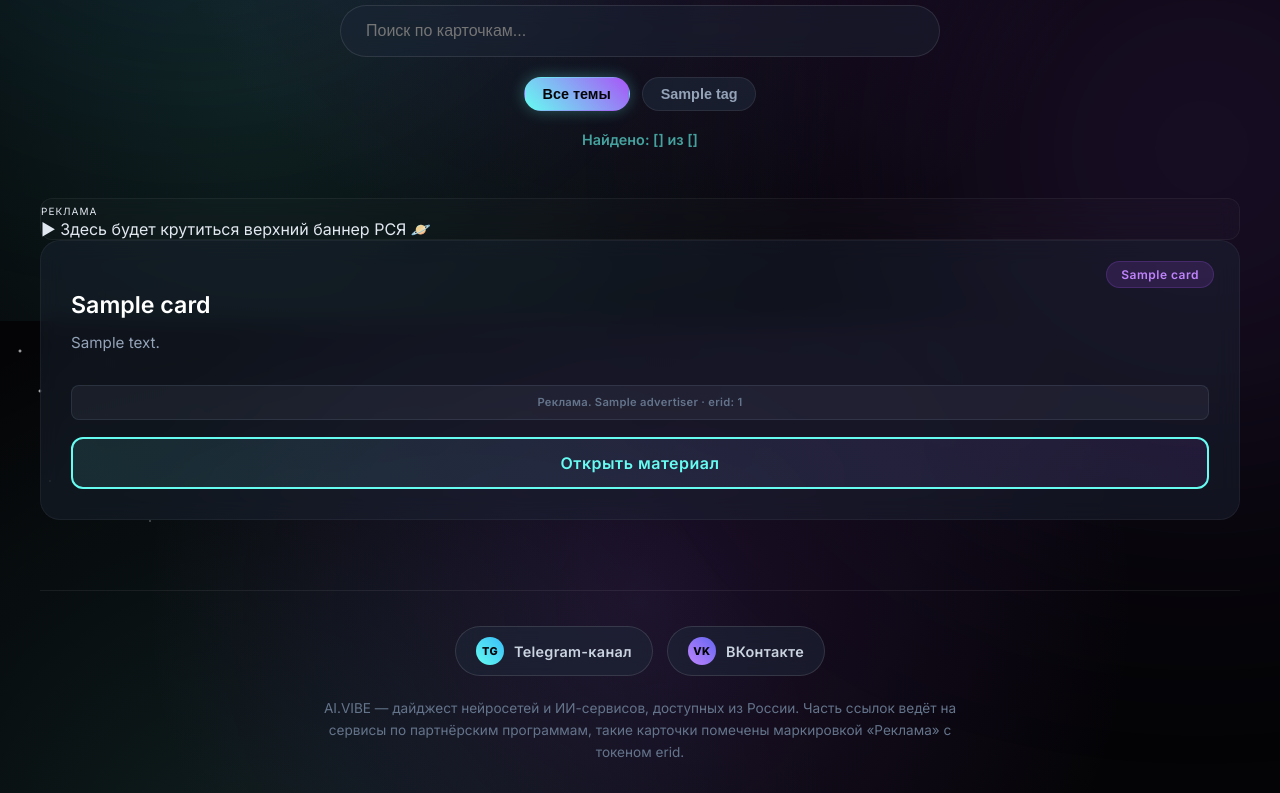
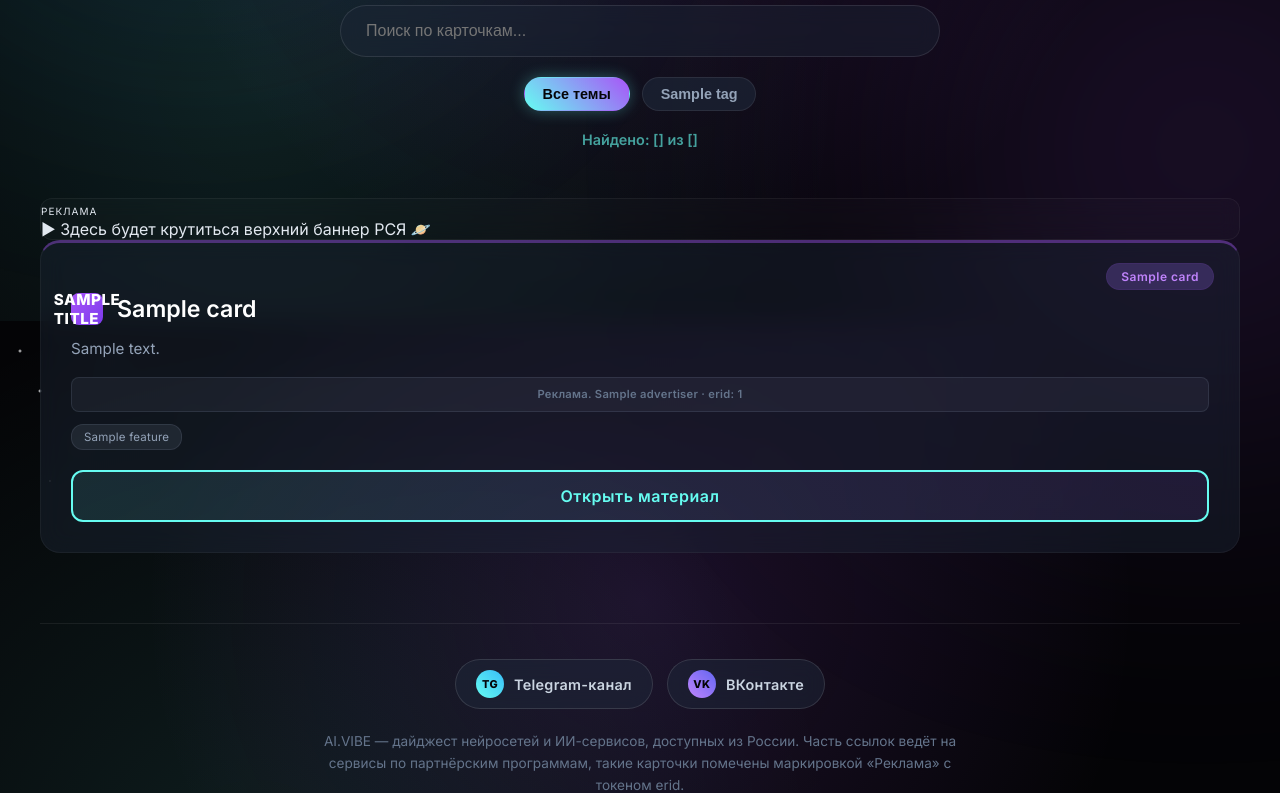
Before and after one commit to DianaAmazo125/ai-digest-vibe, a Flask app: template templates/index.html in a window 1280 px wide. Shown: the part 479-1272 px from the top of the page. Run offline with Flask 3, Linux system fonts and the light colour scheme; the template is opened without the code that fills it: most values are stand-ins (such as "Sample title", 1, 10 or a date in 2020).

Commit message:
feat: add referral links, 3 new cards, tag redesign and Timeweb verification

```diff
--- a/app.py
+++ b/app.py
@@ -45,6 +45,16 @@ def load_digest_data():
     with open(json_path, 'r', encoding='utf-8') as f:
         return json.load(f)
 
+@app.route('/b238bb2c00da1224d5d7d3f2dd896277.txt')
+def timeweb_verify():
+    """Файл подтверждения прав на домен для Timeweb Cloud"""
+    static_path = os.path.join(app.root_path, 'static', 'b238bb2c00da1224d5d7d3f2dd896277.txt')
+    if os.path.exists(static_path):
+        with open(static_path, 'r', encoding='utf-8') as f:
+            content = f.read()
+        return content, 200, {'Content-Type': 'text/plain; charset=utf-8'}
+    return 'Not found', 404
+
 @app.route('/')
 def index():
     # Загружаем динамические карточки из data.json
--- /dev/null
+++ b/static/b238bb2c00da1224d5d7d3f2dd896277.txt
@@ -0,0 +1 @@
+timeweb-cloud-verification
--- a/static/style.css
+++ b/static/style.css
@@ -114,6 +114,18 @@ header p {
     gap: 35px;
 }
 
+/* Цветовые акценты по тегам */
+.catalog-card[data-rawtag="aggregators"] { --tag-color: #3b82f6; --tag-color-dark: #2563eb; }
+.catalog-card[data-rawtag="base"] { --tag-color: #0ea5e9; --tag-color-dark: #0284c7; }
+.catalog-card[data-rawtag="design"] { --tag-color: #8b5cf6; --tag-color-dark: #7c3aed; }
+.catalog-card[data-rawtag="video"] { --tag-color: #f97316; --tag-color-dark: #ea580c; }
+.catalog-card[data-rawtag="code"] { --tag-color: #10b981; --tag-color-dark: #059669; }
+.catalog-card[data-rawtag="china"] { --tag-color: #ef4444; --tag-color-dark: #dc2626; }
+.catalog-card[data-rawtag="education"] { --tag-color: #14b8a6; --tag-color-dark: #0d9488; }
+.catalog-card[data-rawtag="business"] { --tag-color: #f59e0b; --tag-color-dark: #d97706; }
+.catalog-card[data-rawtag="trends"] { --tag-color: #ec4899; --tag-color-dark: #db2777; }
+.catalog-card[data-rawtag="world"] { --tag-color: #6366f1; --tag-color-dark: #4f46e5; }
+
 .card {
     /* Стеклянный эффект (Glassmorphism) для карточек */
     background: rgba(30, 41, 59, 0.4);
@@ -123,47 +135,107 @@ header p {
     border-radius: 20px;
     padding: 30px;
     position: relative;
-    transition: all 0.5s cubic-bezier(0.4, 0, 0.2, 1);
+    transition: all 0.2s ease;
     display: flex;
     flex-direction: column;
     justify-content: space-between;
     min-height: 280px;
+    /* Тонкая верхняя акцентная полоска */
+    border-top: 3px solid var(--tag-color, rgba(168, 85, 247, 0.4));
 }
 
 .card:hover {
-    transform: translateY(-12px) scale(1.02);
-    border-color: rgba(168, 85, 247, 0.4);
-    /* Мягкая фиолетово-бирюзовая космическая тень */
-    box-shadow: 0 20px 40px rgba(168, 85, 247, 0.15), 0 0 30px rgba(102, 252, 241, 0.05);
+    transform: translateY(-4px);
+    border-color: var(--tag-color, rgba(168, 85, 247, 0.4));
+    border-top-color: var(--tag-color, rgba(168, 85, 247, 0.4));
+    /* Мягкое свечение в цвет тега */
+    box-shadow: 0 16px 32px rgba(0, 0, 0, 0.3), 0 0 20px color-mix(in srgb, var(--tag-color, #a855f7) 25%, transparent);
+}
+
+.card:hover .btn {
+    background: color-mix(in srgb, var(--tag-color, #66fcf1) 30%, rgba(30, 41, 59, 0.6));
+    border-color: var(--tag-color, #66fcf1);
+    color: var(--tag-color, #66fcf1);
+}
+
+.card:hover .btn:hover {
+    background: linear-gradient(45deg, var(--tag-color, #66fcf1), var(--tag-color-dark, #a855f7));
+    color: #050508;
+    border-color: transparent;
+    box-shadow: 0 0 20px color-mix(in srgb, var(--tag-color, #66fcf1) 50%, transparent);
 }
 
 .card-tag {
     position: absolute;
     top: 20px;
     right: 25px;
-    background: rgba(168, 85, 247, 0.15);
-    color: #c084fc;
+    background: color-mix(in srgb, var(--tag-color, #a855f7) 20%, rgba(30, 41, 59, 0.6));
+    color: var(--tag-color, #c084fc);
     padding: 5px 14px;
     border-radius: 20px;
     font-size: 0.75rem;
     font-weight: 600;
     letter-spacing: 0.5px;
-    border: 1px solid rgba(168, 85, 247, 0.2);
+    border: 1px solid color-mix(in srgb, var(--tag-color, rgba(168, 85, 247, 0.2)) 40%, transparent);
+}
+
+.card-header-row {
+    display: flex;
+    align-items: center;
+    gap: 14px;
+    margin-top: 20px;
+    margin-bottom: 12px;
+}
+
+.card-monogram {
+    flex-shrink: 0;
+    width: 32px;
+    height: 32px;
+    border-radius: 8px;
+    display: flex;
+    align-items: center;
+    justify-content: center;
+    font-weight: 700;
+    font-size: 0.95rem;
+    color: #fff;
+    text-transform: uppercase;
+    letter-spacing: 0.5px;
 }
 
 .card h3 {
     color: #fff;
     font-size: 1.45rem;
-    margin-top: 20px;
-    margin-bottom: 12px;
     font-weight: 600;
+    margin: 0;
 }
 
 .card p {
     font-size: 0.95rem;
     line-height: 1.6;
-    margin-bottom: 30px;
+    margin-bottom: 16px;
     color: #94a3b8;
+    flex-grow: 1;
+}
+
+/* Строка нейтральных тегов-пилюль */
+.features-row {
+    display: flex;
+    flex-wrap: wrap;
+    gap: 8px;
+    margin-bottom: 20px;
+}
+
+.feature-pill {
+    display: inline-block;
+    background: rgba(148, 163, 184, 0.12);
+    border: 1px solid rgba(148, 163, 184, 0.15);
+    color: #94a3b8;
+    padding: 4px 12px;
+    border-radius: 12px;
+    font-size: 0.72rem;
+    font-weight: 500;
+    letter-spacing: 0.2px;
+    line-height: 1.4;
 }
 
 .btn {
--- a/templates/index.html
+++ b/templates/index.html
@@ -53,14 +53,26 @@
         <div class="grid" id="cards-grid">
             {% for card in cards %}
             <!-- data-tag содержит название категории, по нему работает фильтрация на JS -->
-            <div class="card catalog-card" data-tag="{{ card.tag_name }}" data-title="{{ card.title | lower }}">
+            <div class="card catalog-card" data-tag="{{ card.tag_name }}" data-title="{{ card.title | lower }}" data-rawtag="{{ card.tag }}">
                 <div class="card-tag">{{ card.tag_name }}</div>
-                <h3>{{ card.title }}</h3>
+                <div class="card-header-row">
+                    <div class="card-monogram" style="background: linear-gradient(135deg, var(--tag-color, #a855f7), var(--tag-color-dark, #7c3aed));">{% if card.title %}{{ card.title[0] }}{% else %}N{% endif %}</div>
+                    <h3>{{ card.title }}</h3>
+                </div>
                 <p>{{ card.desc }}</p>
 
                 <!-- Плашка маркировки рекламы: выводится только если в карточке указан erid -->
                 {% if card.erid %}
                 <div class="erid-badge">Реклама.{% if card.advertiser %} {{ card.advertiser }} ·{% endif %} erid: {{ card.erid }}</div>
+                {% endif %}
+
+                <!-- Нейтральные теги-пилюли (features) -->
+                {% if card.features %}
+                <div class="features-row">
+                    {% for feature in card.features[:2] %}
+                    <span class="feature-pill">{{ feature }}</span>
+                    {% endfor %}
+                </div>
                 {% endif %}
 
                 <!-- Партнёрская ссылка приоритетнее обычной; если её нет — ведём по основной -->
```
Also changed, not shown: data.json (+95 -33 lines).
